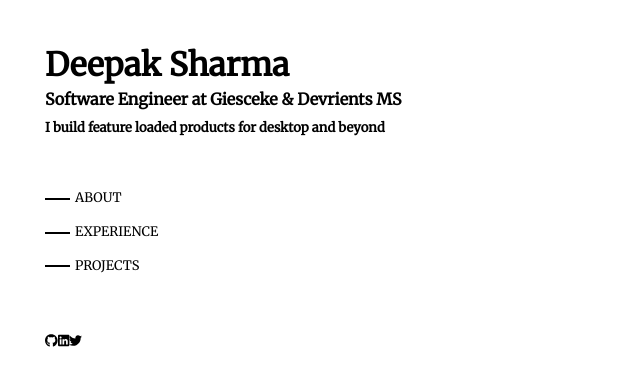
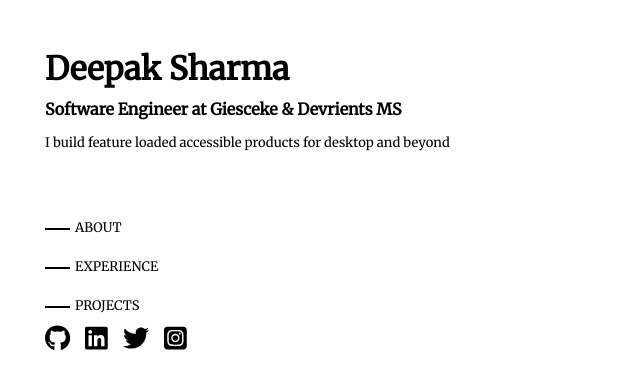
Before and after one commit to Deepak00-Sh/my-portfolio-app, a React (Create React App) app: page / in a window 1280 px wide. Shown: the top 388 px of the page, without its empty margins (0-640 px from the left). Built offline with nearby package versions, Linux system fonts and the light colour scheme.

Commit message:
Made the components responsive as per screen sizes

```diff
--- a/src/components/mainSections/leftSection.css
+++ b/src/components/mainSections/leftSection.css
@@ -2,3 +2,9 @@ body {
   box-sizing: border-box;
   padding: 45px;
 }
+@media screen and (min-width: 769px) {
+  body {
+    padding: 95px;
+    transition-duration: 0.5s;
+  }
+}
--- a/src/components/sections/IntroContainer.js
+++ b/src/components/sections/IntroContainer.js
@@ -7,9 +7,9 @@ function IntroHeadingContainer() {
       <h3 className="headingDesignation">
         Software Engineer at Giesceke & Devrients MS
       </h3>
-      <h2 className="headingTagline">
-        I build feature loaded products for desktop and beyond
-      </h2>
+      <p className="headingTagline">
+        I build feature loaded accessible products for desktop and beyond
+      </p>
     </div>
   );
 }
--- a/src/components/sections/introContainer.css
+++ b/src/components/sections/introContainer.css
@@ -2,14 +2,32 @@
   box-sizing: border-box;
   list-style-type: none;
   font-size: 13px;
+  line-height: 1.6;
 }
 
 .headingName {
   font-size: 32px;
   font-weight: 700;
   margin-bottom: 4px;
+  line-height: 1.5;
 }
 .headingDesignation {
   margin-bottom: 10px;
   font-size: 16px;
 }
+@media screen and (min-width: 769px) {
+  .headingName {
+    font-size: 48px;
+    font-weight: 800;
+    transition-duration: 0.5s;
+  }
+
+  .headingDesignation {
+    font-size: 16px;
+  }
+}
+@media screen and (min-width: 468px) {
+  * {
+    transition-duration: 0.5s;
+  }
+}
--- a/src/components/sections/navigation.css
+++ b/src/components/sections/navigation.css
@@ -1,11 +1,15 @@
 .navigationDiv {
-  padding-top: 45px;
+  padding-top: 55px;
 }
 .navigationLink {
-  line-height: 2.6;
+  line-height: 3;
   position: relative;
   padding-left: 30px;
-  min-width: 100px; /* Adjust this value based on your content */
+  display: block;
+}
+li {
+  display: inline-block;
+  max-width: 20%;
 }
 
 .line {
@@ -31,3 +35,9 @@ a {
   width: 60px;
   transition-duration: 1s;
 }
+
+@media screen and (max-width: 468px) {
+  .navigationLink {
+    display: none;
+  }
+}
--- a/src/components/socialIcons/Socials.js
+++ b/src/components/socialIcons/Socials.js
@@ -4,24 +4,30 @@ import { FontAwesomeIcon } from "@fortawesome/react-fontawesome";
 import {
   faGithub,
   faLinkedin,
+  faSquareInstagram,
   faTwitter,
 } from "@fortawesome/free-brands-svg-icons";
 
 const icons = [
   {
     iconName: "github",
-    icon: <FontAwesomeIcon icon={faGithub} />,
+    icon: <FontAwesomeIcon icon={faGithub} size="2x" />,
     url: "https://github.com/yourusername",
   },
   {
     iconName: "linkedIn",
-    icon: <FontAwesomeIcon icon={faLinkedin} />,
+    icon: <FontAwesomeIcon icon={faLinkedin} size="2x" />,
     url: "https://linkedin.com/in/yourusername",
   },
   {
     iconName: "twitter",
-    icon: <FontAwesomeIcon icon={faTwitter} />,
+    icon: <FontAwesomeIcon icon={faTwitter} size="2x" />,
     url: "https://twitter.com/yourusername",
+  },
+  {
+    iconName: "Instagram",
+    icon: <FontAwesomeIcon icon={faSquareInstagram} size="2x" />,
+    url: "https://instagram.com/yourusername",
   },
 ];
 
--- a/src/components/socialIcons/socials.css
+++ b/src/components/socialIcons/socials.css
@@ -1,6 +1,28 @@
 * {
   box-sizing: border-box;
 }
+
+.iconSpan {
+  margin-right: 15px; /* Adjust the spacing as needed */
+}
+
+/* Additional styling for the icons (adjust as needed) */
 .socialList {
-  padding-top: 50px;
+  display: flex;
 }
+
+/* Optional: Center the icons horizontally and vertically */
+.socialList {
+  align-items: center;
+}
+
+@media screen and (min-width: 769px) {
+  .socialList {
+    padding-top: 70px;
+  }
+}
+@media screen and (min-width: 468px) {
+  .socialList {
+    padding-top: 70px;
+  }
+}
```
